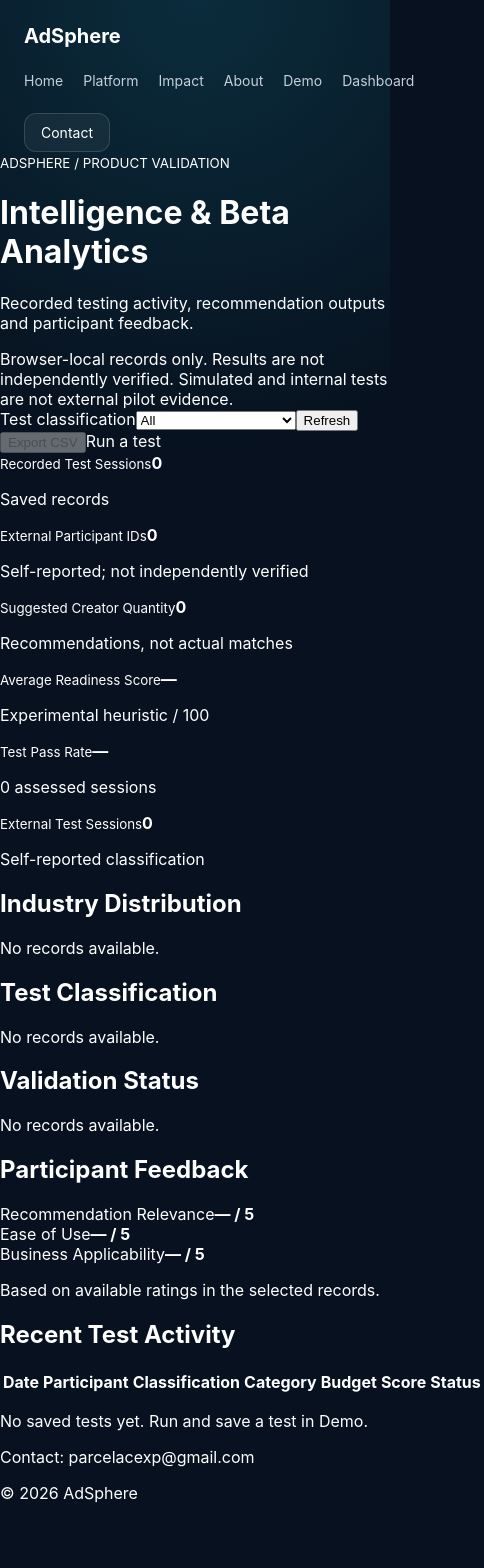
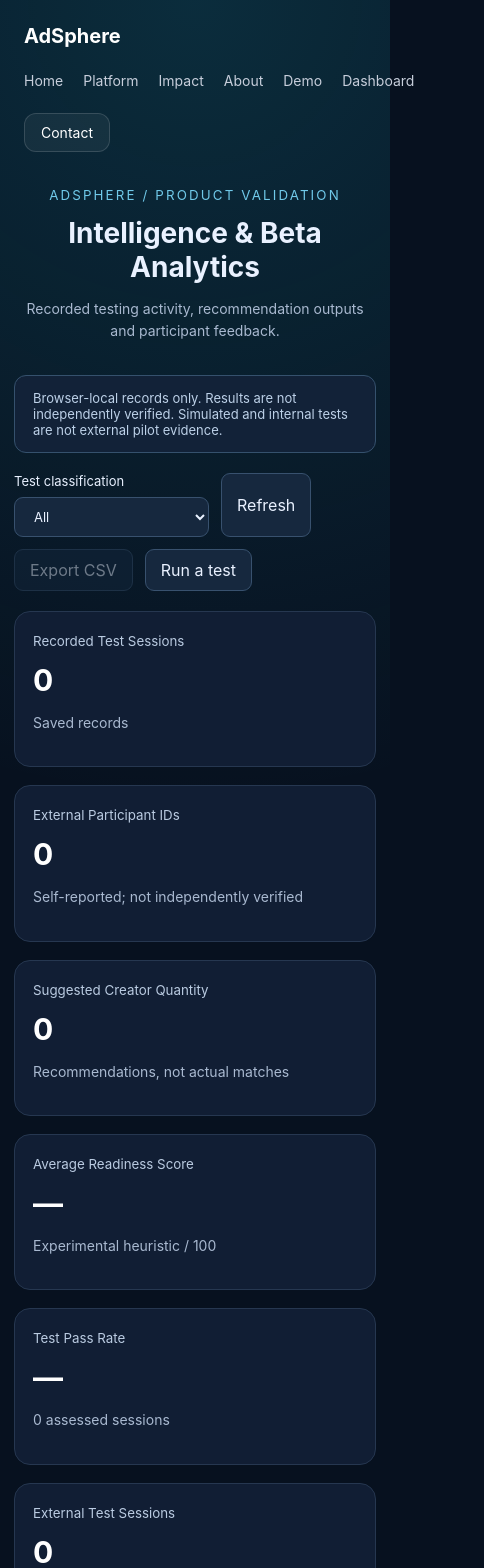
Before and after one commit to parcelacexp/adsphere-platform, a React (Vite) app: page /dashboard in a window 390 px wide. Shown: the top 1568 px of the page, 484 px wide, since content can reach past the window. Before the commit the page ends 1519 px from the top, so only its background shows below. Built offline with nearby package versions, Linux system fonts and the light colour scheme.

Commit message:
Update Dashboard.css

```diff
--- a/src/pages/Dashboard.css
+++ b/src/pages/Dashboard.css
@@ -1,85 +1,231 @@
-.dashboard {
-  min-height: 100vh;
-  padding: 80px 8%;
-  background: #020f2d;
-  color: white;
+
+.ba {
+  max-width: 1440px;
+  margin: auto;
+  padding: 64px 24px;
+  color: #e9f1ff;
+  font-family: inherit;
 }
 
-.dashboard-header {
-  text-align: center;
-  margin-bottom: 60px;
+.ba * {
+  box-sizing: border-box;
 }
 
-.dashboard-header h1 {
-  font-size: 48px;
-  margin-bottom: 15px;
+/* Header */
+
+.ba-head {
+  text-align: center;
+  margin: 0 0 32px;
 }
 
-.dashboard-header p {
-  color: #bfc7d5;
+.ba-head small {
+  color: #70c9e9;
+  letter-spacing: 0.16em;
 }
 
-.stats-grid {
-  display: grid;
-  grid-template-columns: repeat(4,1fr);
-  gap: 25px;
-  margin-bottom: 50px;
+.ba-head h1 {
+  font-size: clamp(28px, 4vw, 48px);
+  margin: 12px 0;
 }
 
-.stat-card {
-  background: rgba(255,255,255,.05);
-  border: 1px solid rgba(255,255,255,.08);
-  border-radius: 20px;
-  padding: 30px;
+.ba p {
+  color: #a9b9d0;
+  font-size: 14px;
+  line-height: 1.6;
 }
 
-.stat-card h3 {
-  font-size: 18px;
-  margin-bottom: 15px;
+/* Data notice */
+
+.ba-notice {
+  border: 1px solid #35516d;
+  background: #122238;
+  padding: 14px 18px;
+  border-radius: 12px;
+  color: #bdd1e8;
+  font-size: 13px;
 }
 
-.stat-card span {
-  font-size: 42px;
-  font-weight: bold;
+/* Dashboard controls */
+
+.ba-tools {
+  display: flex;
+  align-items: end;
+  flex-wrap: wrap;
+  gap: 12px;
+  margin: 20px 0;
 }
 
-.dashboard-sections {
+.ba-tools label {
   display: grid;
-  grid-template-columns: 1fr 1fr;
-  gap: 30px;
+  gap: 8px;
+  font-size: 13px;
 }
 
-.dashboard-card {
-  background: rgba(255,255,255,.05);
-  border: 1px solid rgba(255,255,255,.08);
-  border-radius: 20px;
-  padding: 30px;
+.ba-tools select,
+.ba-tools button,
+.ba-tools a {
+  font: inherit;
+  color: #e9f1ff;
+  background: #16283e;
+  border: 1px solid #38516e;
+  border-radius: 9px;
+  padding: 10px 15px;
+  text-decoration: none;
+  cursor: pointer;
+  transition: all 0.2s ease;
 }
 
-.dashboard-card h2 {
-  margin-bottom: 25px;
+.ba-tools button:hover,
+.ba-tools a:hover {
+  background: #203b56;
+  border-color: #62d5da;
 }
 
-.creator {
-  margin-bottom: 20px;
-  padding-bottom: 15px;
-  border-bottom: 1px solid rgba(255,255,255,.08);
+.ba-tools button:disabled {
+  opacity: 0.45;
+  cursor: default;
 }
 
-.trend {
+/* KPI layout */
+
+.ba-kpis,
+.ba-two {
+  display: grid;
+  gap: 18px;
+  margin-bottom: 18px;
+}
+
+.ba-kpis {
+  grid-template-columns:
+    repeat(auto-fit, minmax(220px, 1fr));
+}
+
+.ba-two {
+  grid-template-columns: repeat(2, minmax(0, 1fr));
+}
+
+/* Analytics panels */
+
+.ba-panel {
+  background: #111e34;
+  border: 1px solid #263750;
+  border-radius: 16px;
+  padding: 24px;
+  min-width: 0;
+}
+
+.ba-panel small {
+  color: #bacbe1;
+}
+
+.ba-panel strong {
+  display: block;
+  font-size: 36px;
+  margin: 12px 0;
+  color: #ffffff;
+}
+
+.ba-panel h2 {
+  font-size: 18px;
+  margin: 0 0 22px;
+}
+
+/* Distribution charts */
+
+.ba-bar {
+  margin: 16px 0;
+  font-size: 13px;
+}
+
+.ba-bar > div:first-child,
+.ba-rating {
   display: flex;
   justify-content: space-between;
-  margin-bottom: 20px;
+  gap: 12px;
 }
 
-@media(max-width:900px){
+.ba-track {
+  height: 8px;
+  background: #263750;
+  border-radius: 20px;
+  margin-top: 8px;
+  overflow: hidden;
+}
 
-  .stats-grid{
-    grid-template-columns:1fr;
+.ba-track i {
+  display: block;
+  height: 100%;
+  background: linear-gradient(
+    90deg,
+    #4189e8,
+    #62d5da
+  );
+  border-radius: 20px;
+  transition: width 0.4s ease;
+}
+
+/* Feedback ratings */
+
+.ba-rating {
+  padding: 16px 0;
+  border-bottom: 1px solid #263750;
+  font-size: 14px;
+}
+
+.ba-rating b {
+  color: #70c9e9;
+}
+
+/* Testing records */
+
+.ba-table {
+  overflow: auto;
+}
+
+.ba-table table {
+  width: 100%;
+  border-collapse: collapse;
+  font-size: 13px;
+  white-space: nowrap;
+}
+
+.ba-table th,
+.ba-table td {
+  text-align: left;
+  padding: 14px 12px;
+  border-bottom: 1px solid #263750;
+}
+
+.ba-table th {
+  color: #92b4d9;
+}
+
+.ba-table tbody tr:hover {
+  background: rgba(112, 201, 233, 0.04);
+}
+
+/* Mobile responsiveness */
+
+@media (max-width: 700px) {
+
+  .ba-two {
+    grid-template-columns: 1fr;
   }
 
-  .dashboard-sections{
-    grid-template-columns:1fr;
+  .ba {
+    padding: 32px 14px;
+  }
+
+  .ba-panel {
+    padding: 18px;
+  }
+
+  .ba-panel strong {
+    font-size: 30px;
+  }
+
+  .ba-tools {
+    align-items: stretch;
   }
 
 }
```
